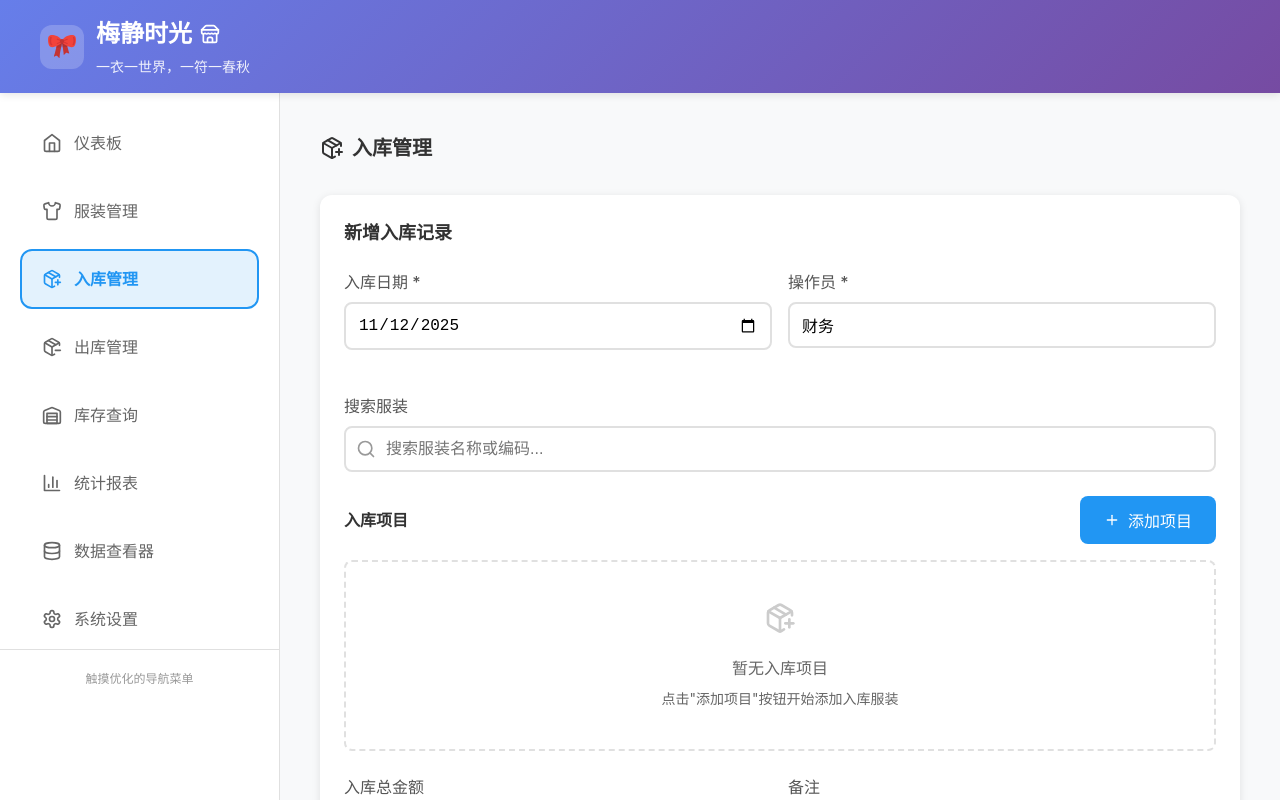
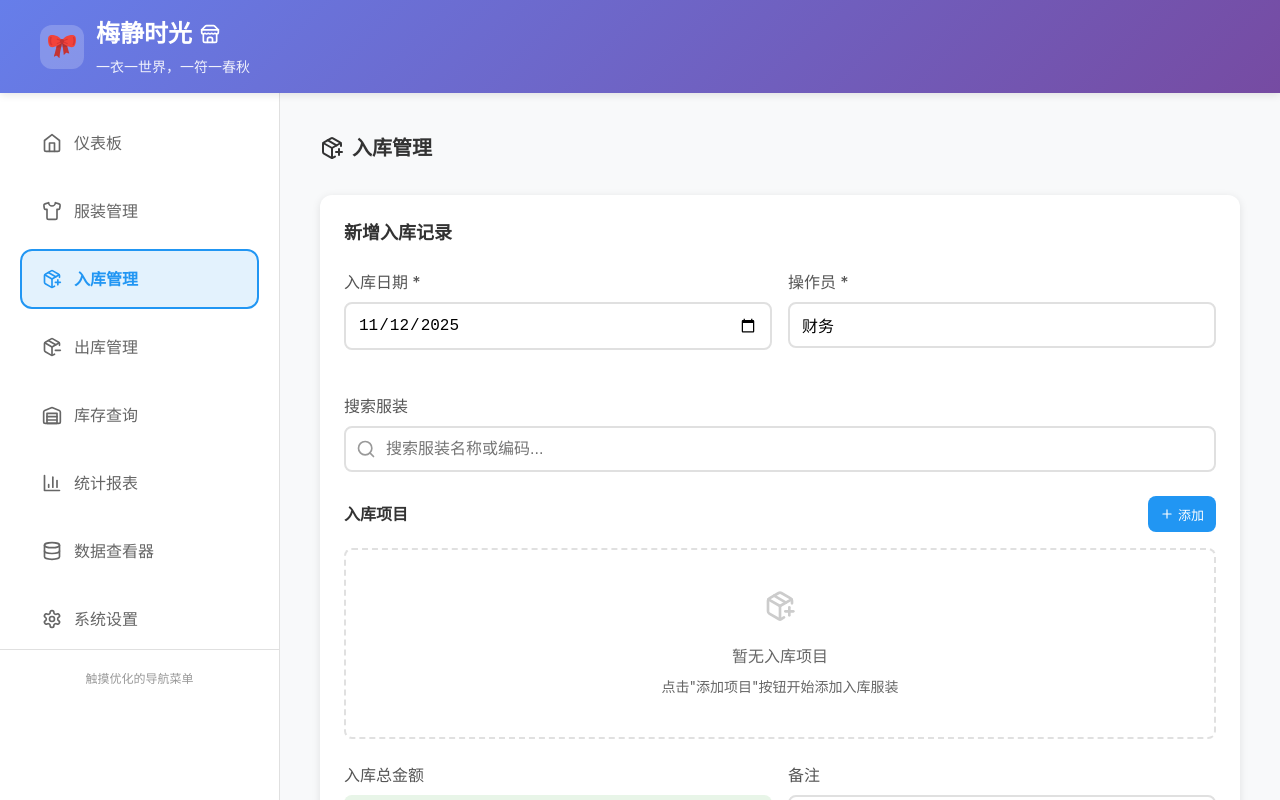
Before and after one commit to QQ358752133/clothing-inventory-management, a React (Vite) app: page /stock-in in a window 1280 px wide. Shown: the top 800 px of the page. Built offline with nearby package versions, Linux system fonts and the light colour scheme; the HTML template or start-up script is replaced by a standard one.

Commit message:
优化移动端添加项目按钮样式，减小尺寸和文字长度

```diff
--- a/src/pages/StockIn.jsx
+++ b/src/pages/StockIn.jsx
@@ -234,10 +234,19 @@ const StockIn = ({ refreshStats }) => {
                 type="button"
                 onClick={addStockInItem}
                 className="btn btn-primary"
-                style={{ minHeight: '44px' }}
+                style={{
+                  minHeight: '36px',
+                  padding: '4px 12px',
+                  fontSize: '13px',
+                  whiteSpace: 'nowrap',
+                  maxWidth: '100px',
+                  display: 'flex',
+                  alignItems: 'center',
+                  gap: '4px'
+                }}
               >
-                <Plus size={16} />
-                添加项目
+                <Plus size={14} />
+                添加
               </button>
             </div>
 
--- a/src/pages/StockOut.jsx
+++ b/src/pages/StockOut.jsx
@@ -286,10 +286,19 @@ const StockOut = ({ refreshStats }) => {
                 type="button"
                 onClick={addStockOutItem}
                 className="btn btn-primary"
-                style={{ minHeight: '44px' }}
+                style={{
+                  minHeight: '36px',
+                  padding: '4px 12px',
+                  fontSize: '13px',
+                  whiteSpace: 'nowrap',
+                  maxWidth: '100px',
+                  display: 'flex',
+                  alignItems: 'center',
+                  gap: '4px'
+                }}
               >
-                <Plus size={16} />
-                添加项目
+                <Plus size={14} />
+                添加
               </button>
             </div>
 
```
